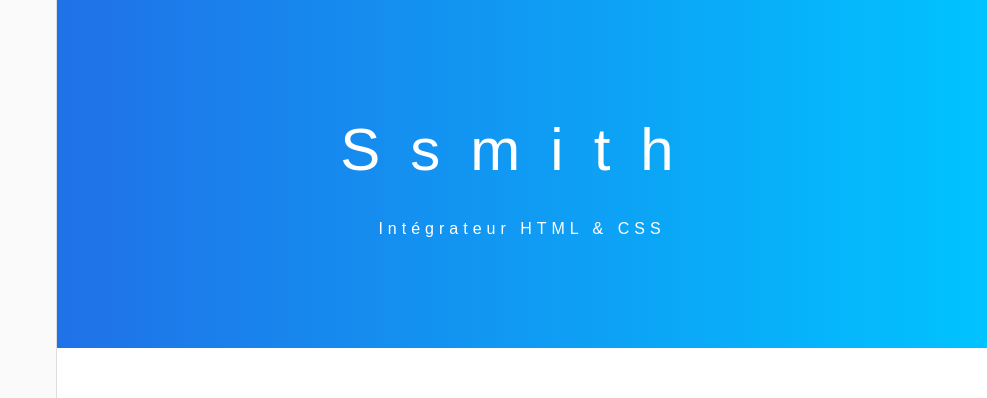
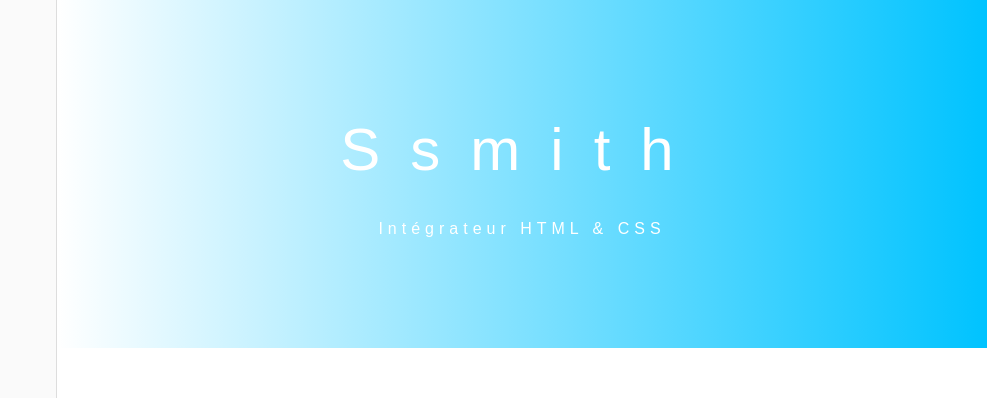
Before and after one commit to AdamA27/exam-test-ssite, a plain HTML site: page index.html in a window 1280 px wide. Shown: the top 398 px of the page, 293-1280 px from the left. Drawn offline with Linux system fonts and the light colour scheme; a web font is replaced by a local one.

Commit message:
Changement de la couleur Primaire

```diff
--- a/css/styles.css
+++ b/css/styles.css
@@ -1,7 +1,7 @@
 :root {
   --font-family: "Muli", sans-serif;
   --light: #00c3ff;
-  --primary: #2071e7;
+  --primary: white;
   --dark: #2980b9;
   --text: #333;
   --background: #fafafa;
```
